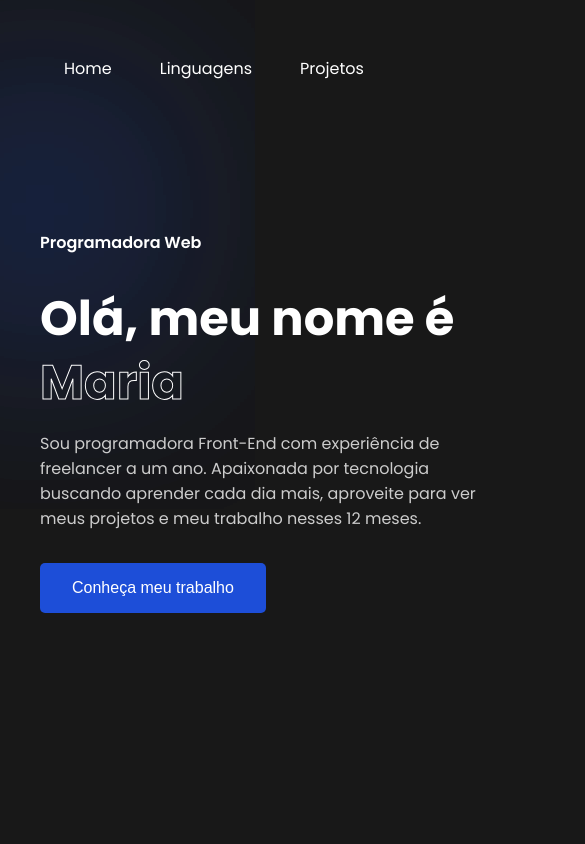
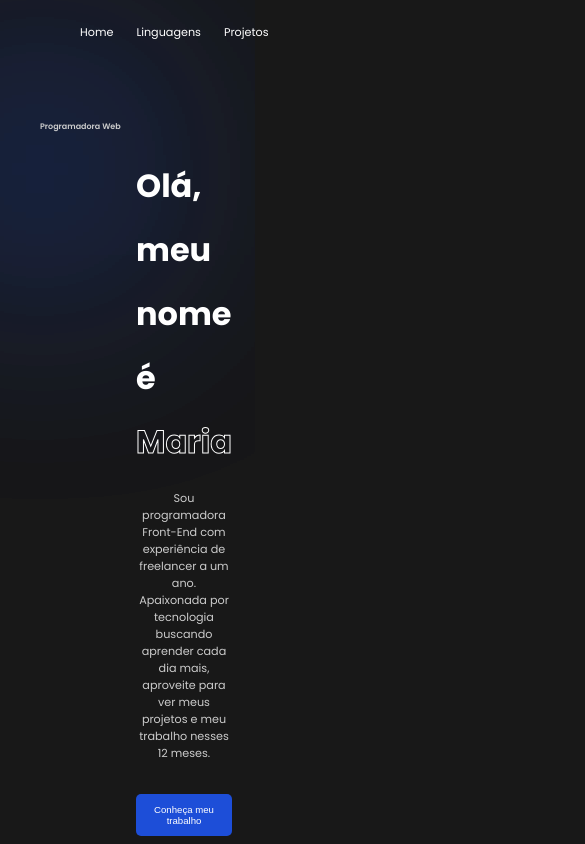
Before and after one commit to maria18-ai/portfolio-, a React (Vite) app: page / in a window 390 px wide. Shown: the top 844 px of the page, 585 px wide, since content can reach past the window. Built offline with nearby package versions, Linux system fonts and the light colour scheme; a web font is replaced by a local one.

Commit message:
responsivo

```diff
--- a/src/App.jsx
+++ b/src/App.jsx
@@ -2,8 +2,6 @@
 import './App.css'
 import Header from './components/Header'
 import NavBar from './components/NavBar'
-
-import Titulo from './components/Titulo'
 import Footer from './components/Footer'
 import CardLinguagens from './components/CardLinguagens'
 import SliderProjetos from './components/SliderProjetos'
@@ -16,7 +14,6 @@ function App() {
       <NavBar/>
       <Header/>
       <CardLinguagens />
-      <Titulo/>
       <SliderProjetos />
       <Footer/>
     </>
--- a/src/components/CardLinguagens.css
+++ b/src/components/CardLinguagens.css
@@ -21,6 +21,7 @@ section {
     transition: all 0.3s ease;
     width: 300px;
     height: 400px;
+    cursor: pointer;
 }
 
 .container-linguagens:hover {
@@ -49,3 +50,26 @@ section {
     color: #ccc;
     margin-bottom: 1rem;
 }
+
+/* responsivo */
+
+@media (max-width: 600px) {
+    h2 {
+        margin-top: 5rem;
+        font-size: 1.5rem;
+        margin-right: 4rem;
+    }
+
+    section {
+        margin-top: 2rem;
+        grid-template-columns: repeat(1, 1fr);
+    }
+
+    .container-linguagens {
+        width: 250px;
+        height: 250px;
+        margin-right: 8rem;
+        margin-top: -5rem;
+    }
+
+}
--- a/src/components/Footer.css
+++ b/src/components/Footer.css
@@ -48,3 +48,28 @@ footer p:hover {
     font-size: 0.8rem;
     text-align: center;
 }
+
+/* responsivo */
+
+@media (max-width: 600px) {
+
+    footer {
+        display: inline;
+    }
+
+    .container p {
+        font-size: .6rem;
+        text-align: justify;
+    }
+
+    footer .socials {
+        margin-left: 8rem;
+        margin-top: 20px;
+    }
+
+    .copyright {
+        font-size: .5rem;
+        text-align: center;
+        margin-left: -3rem;
+}
+}
--- a/src/components/Footer.jsx
+++ b/src/components/Footer.jsx
@@ -7,7 +7,7 @@ export default function Footer() {
                 <span className='blur'></span>
                 <span className='blur'></span>
                 <p>
-                    Obrigado pela atenção! Fico muito feliz pelo seu interesse nos meus serviços.
+                    Obrigado pela atenção! <br></br>Fico muito feliz pelo seu interesse nos meus serviços.
                 </p>
 
                 <div className="socials">
--- /dev/null
+++ b/src/components/Header.css
@@ -0,0 +1,109 @@
+header {
+    position: relative;
+    padding-top: 2rem;
+    display: grid;
+    grid-template-columns: repeat(2, 1fr);
+    align-items: center;
+    gap: 2rem;
+}
+
+header .content h4 {
+    margin-bottom: 1rem;
+    color: #fff;
+    font-size: 1rem;
+    font-weight: 600;
+}
+
+header .content h1 {
+    color: #fff;
+    margin-bottom: 1rem;
+    font-size: 3rem;
+    font-weight: 700;
+    line-height: 4rem;
+}
+
+header .content h1 span {
+    -webkit-text-fill-color: transparent;
+    -webkit-text-stroke: 1px #fff;
+}
+
+header .content p {
+    margin-bottom: 2rem;
+    color: #ccc;
+}
+
+.image {
+    height: 450px;
+    width: 450px;
+    display: flex;
+    left: 500px;
+    top: -300px;
+}
+
+header .image {
+    position: relative;
+}
+
+header .image img {
+    max-width: 600px;
+    margin: auto;
+}
+
+.header {
+    color: #fff;
+    text-align: center;
+    font-size: 2.25rem;
+    font-weight: 600;
+    margin-top: 5rem;
+    margin-bottom: -200px;
+}
+
+.container .content .btn a {
+    text-decoration: none;
+    color: #fff;
+}
+
+.img {
+    width: 100%;
+    height: 100%;
+}
+
+
+/* responsivo  */
+@media (width < 600px) {
+
+    header .image {
+        display: none;
+    }
+
+    .content #title {
+        margin-top: -3rem;
+        font-size: .5rem;
+        text-align: left;
+        color: #ccc ;
+    }
+
+    .content #name {
+        font-size: 2rem;
+        margin-left: 6rem;
+        word-spacing: 3px;
+    }
+
+    .content #name span {
+        font-size: 2rem;
+    }
+
+    .content #text {
+        font-size: .7rem;
+        margin-left: -1rem;
+        text-align: center;
+        margin-left: 6rem;
+    }
+
+    .container .content .btn {
+        padding: .6rem .3rem;
+        font-size: .6rem;
+        margin-left: 6rem;
+        color: #fff;
+    }
+}
--- a/src/components/Header.jsx
+++ b/src/components/Header.jsx
@@ -1,6 +1,5 @@
-import React from 'react'
+import './Header.css'
 import header from '../img/logo.png'
-
 
 export default function Header() {
         return (
@@ -9,11 +8,12 @@ export default function Header() {
                     <div className='content'>
                         <span className="blur"></span>
                         <span className="blur"></span>
-                        <h4>Programadora Web</h4>
-                        <h1>Olá, meu nome é <span>Maria</span></h1>
-                        <p>Sou programadora Front-End com experiência de freelancer a um ano.
+                        <h4 id='title'>Programadora Web</h4>
+                        <h1 id='name'>Olá, meu nome é <span>Maria</span></h1>
+                        <p id='text'>Sou programadora Front-End com experiência de freelancer a um ano.
+                        <br></br>
                         Apaixonada por tecnologia buscando aprender cada dia mais, aproveite para ver meus projetos e meu trabalho nesses 12 meses.</p>
-                        <button className='btn'>Conheça meu trabalho</button>
+                        <button className='btn'><a href="https://linktr.ee/mariateo">Conheça meu trabalho</a></button>
 
                         <div className="image">
                             <img src={header} alt="Logo de programação" />
--- a/src/components/NavBar.css
+++ b/src/components/NavBar.css
@@ -61,3 +61,23 @@
   a {
     text-decoration: none;
   }
+
+/* responsivo */
+
+@media (max-width: 600px) {
+  .nav .nav-links {
+      display: flex;
+      justify-content: center;
+      gap: 23px;
+      margin-left: 1rem;
+      margin-top: -1rem;
+  }
+
+  .nav .nav-links .links {
+      font-size: .7rem;
+  }
+
+  .nav .btn_contatos {
+      display: none;
+  }
+}
--- a/src/components/NavBar.jsx
+++ b/src/components/NavBar.jsx
@@ -10,7 +10,7 @@ export default function NavBar() {
             <section className='nav'>
                 <ul className="nav-links">
                     <li className='links'>
-                        <Link to="home"
+                        <Link to="/"
                         spy={true}
                         smooth={true}
                         offset={50}
--- a/src/components/SliderProjetos.css
+++ b/src/components/SliderProjetos.css
@@ -7,3 +7,21 @@
 .container h2 {
     margin-bottom: 24rem;
 }
+
+/* responsivo */
+
+.container h2 {
+    margin-top: -3rem;
+    margin-bottom: 4rem;
+}
+
+.slide-item {
+    width: 100%;
+    height: 300px;
+    object-fit: cover;
+}
+
+#slide {
+    width: 300px;
+    margin-left: -0.3rem;
+}
--- a/src/components/SliderProjetos.jsx
+++ b/src/components/SliderProjetos.jsx
@@ -27,11 +27,12 @@ function SliderProjetos() {
 
     return (
         <div className='container' id='projetos'>
-            <h2></h2>
+            <h2>PROJETOS</h2>
             <Swiper
             slidesPerView={1}
             pagination={{clickable: true}}
             navigation
+            id='slide'
             >
                 {data.map((item) => (
                     <SwiperSlide key={item.id}>
--- a/src/components/Titulo.jsx
+++ /dev/null
@@ -1,11 +0,0 @@
-import React from 'react'
-
-export default function Titulo() {
-    return (
-        <div>
-            <h2 className="header">
-                PROJETOS
-            </h2>
-        </div>
-    )
-}
--- a/src/index.css
+++ b/src/index.css
@@ -21,105 +21,6 @@ body {
   position: absolute;
   box-shadow: 0 0 1000px 50px #1d4ed8;
   z-index: -100;
-}
-
-header {
-  position: relative;
-  padding-top: 2rem;
-  display: grid;
-  grid-template-columns: repeat(2, 1fr);
-  align-items: center;
-  gap: 2rem;
-}
-
-header .content h4 {
-  margin-bottom: 1rem;
-  color: #fff;
-  font-size: 1rem;
-  font-weight: 600;
-}
-
-header .content h1 {
-  color: #fff;
-  margin-bottom: 1rem;
-  font-size: 3rem;
-  font-weight: 700;
-  line-height: 4rem;
-}
-
-header .content h1 span {
-  -webkit-text-fill-color: transparent;
-  -webkit-text-stroke: 1px #fff;
-}
-
-header .content p {
-  margin-bottom: 2rem;
-  color: #ccc;
-}
-
-.image {
-  height: 450px;
-  width: 450px;
-  display: flex;
-  left: 500px;
-  top: -300px;
-}
-
-header .image {
-  position: relative;
-}
-
-header .image img {
-  max-width: 600px;
-  margin: auto;
-}
-
-.app {
-  width: 100%;
-  max-width: 1000px;
-  margin: 0 auto;
-  min-height: 100vh;
-  display: flex;
-  align-items: center;
-  justify-content: center;
-  margin-top: 100px;
-  margin-bottom: -250px;
-}
-
-.header {
-  color: #fff;
-  text-align: center;
-  font-size: 2.25rem;
-  font-weight: 600;
-  margin-top: 5rem;
-  margin-bottom: -200px;
-}
-
-.inner {
-  display: flex;
-}
-
-.item {
-  min-height: 200px;
-  min-width: 400px;
-  padding: 14px;
-}
-
-.item img{
-  height: 100%;
-  width: 100%;
-  border-radius: 12px;
-  pointer-events: none;
-}
-
-.carousel {
-  cursor: grab;
-  overflow: hidden;
-}
-
-.img {
-  width: 100%;
-  height: 100%;
 }
 
 
```
